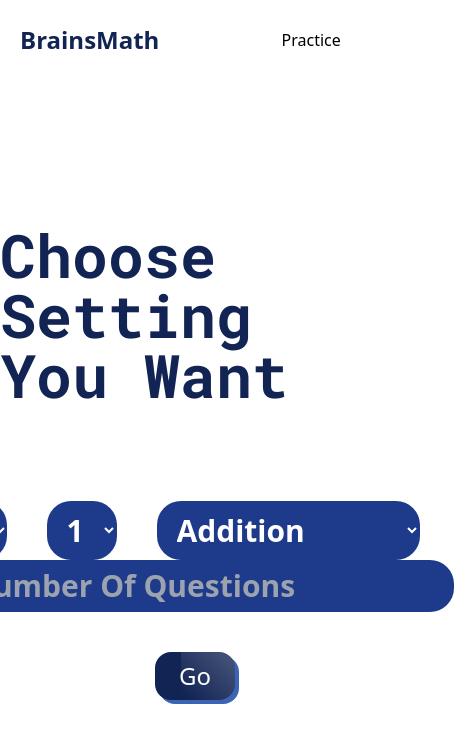
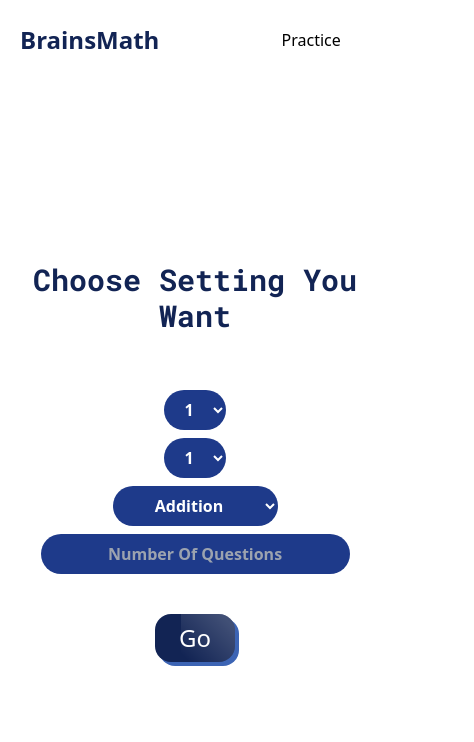
Before and after one commit to OM3X4/BrainsMath_Next, a Next.js app: page /trainsettings in a window 390 px wide. Shown: the top 742 px of the page, 474 px wide, since content can reach past the window. Built offline with nearby package versions, Linux system fonts and the light colour scheme.

Commit message:
responsive test settings

```diff
--- a/app/globals.css
+++ b/app/globals.css
@@ -18,6 +18,16 @@
   before:bg-[linear-gradient(45deg,transparent_25%,theme(colors.white/.2)_50%,transparent_75%,transparent_100%)]
   dark:before:bg-[linear-gradient(45deg,transparent_25%,theme(colors.white/.3)_50%,transparent_75%,transparent_100%)]
   before:bg-[length:250%_250%,100%_100%] before:bg-[position:200%_0,0_0] before:bg-no-repeat;
+}
+
+@layer components {
+  .custom-number-input::-webkit-outer-spin-button,
+  .custom-number-input::-webkit-inner-spin-button {
+    appearance: none;
+    background: red; /* Change the color */
+    width: 10px;
+    height: 10px;
+  }
 }
 
 .coin-button::before {
--- a/app/trainsettings/page.jsx
+++ b/app/trainsettings/page.jsx
@@ -22,30 +22,30 @@ function TrainChoose() {
     return (
     <>
         <div className='h-[calc(100vh-5rem)] flex items-center justify-center flex-col'>
-            <h1 className='font-Mono text-6xl font-extrabold text-navy mb-24'>Choose Setting You Want</h1>
-            <div>
-                <select name="First Number Digits" id="" className=" text-3xl   mx-5 py-2 px-4 font-semibold rounded-3xl bg-lightNavy text-white" onChange={e => setDigits1(e.target.value)}>
+            <h1 className='font-Mono text-3xl text-center md:text-6xl font-extrabold text-navy mb-14 md:mb-24'>Choose Setting You Want</h1>
+            <div className='flex flex-col items-center justify-center gap-2'>
+                <select name="First Number Digits" id="" className="text-center md:text-3xl max-w-[calc(100vw-10rem)] mx-5 py-2 px-4 font-semibold rounded-3xl bg-lightNavy text-white" onChange={e => setDigits1(e.target.value)}>
                     <option value={1}>1</option>
                     <option value={2}>2</option>
                     <option value={3}>3</option>
                     <option value={4}>4</option>
                     <option value={5}>5</option>
                 </select>
-                <select name="Second Number Digits" id="" className="text-3xl   mx-5 py-2 px-4 font-semibold rounded-3xl bg-lightNavy text-white" onChange={e => setDigits2(e.target.value)}>
+                <select name="Second Number Digits" id="" className="text-center md:text-3xl max-w-[calc(100vw-10rem)]  mx-5 py-2 px-4 font-semibold rounded-3xl bg-lightNavy text-white" onChange={e => setDigits2(e.target.value)}>
                     <option value={1}>1</option>
                     <option value={2}>2</option>
                     <option value={3}>3</option>
                     <option value={4}>4</option>
                     <option value={5}>5</option>
                 </select>
-                <select name="Second Number Digits" id="" className="text-3xl   mx-5 py-2 px-4 font-semibold rounded-3xl bg-lightNavy text-white" onChange={e => setOperation(e.target.value)}>
+                <select name="Second Number Digits" id="" className="text-center md:text-3xl max-w-[calc(100vw-10rem)]  mx-5 py-2 px-4 font-semibold rounded-3xl bg-lightNavy text-white" onChange={e => setOperation(e.target.value)}>
                     <option value={0}>Addition</option>
                     <option value={1}>Subtraction</option>
                     <option value={2}>Multiplication</option>
                     <option value={3}>Square</option>
                     <option value={4}>Square Root</option>
                 </select>
-                <input placeholder='Number Of Questions' name="Number Of Questions" id="" type='number' className="text-3xl   mx-5 py-2 px-8 font-semibold rounded-3xl bg-lightNavy text-white" onChange={e => setNumber(e.target.value)}>
+                <input placeholder='Number Of Questions' name="Number Of Questions" id="" type='number' className="text-center md:text-3xl mx-5 py-2 px-8 font-semibold rounded-3xl bg-lightNavy text-white appearance-none [&::-webkit-inner-spin-button]:appearance-none [&::-webkit-outer-spin-button]:appearance-none" onChange={e => setNumber(e.target.value)}>
                 </input>
             </div>
             <div className='button' onClick={handleGo}>
```
